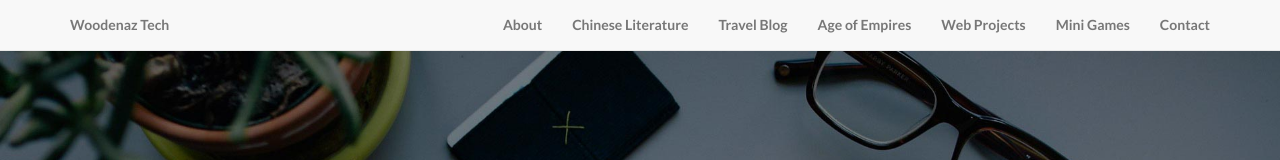
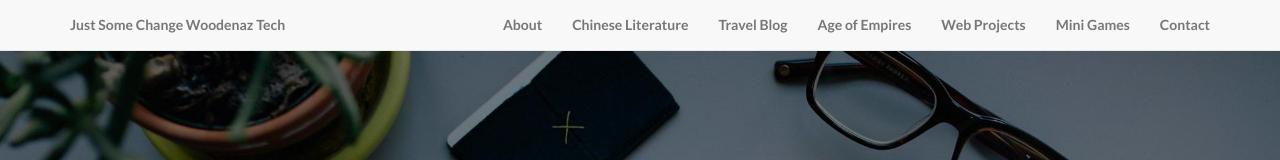
Before and after one commit to louixchan/woodenaz-web-project, a plain HTML site: page public/index.html in a window 1280 px wide. Shown: the top 160 px of the page. Drawn offline with Linux system fonts and the light colour scheme.

```diff
--- a/public/index.html
+++ b/public/index.html
@@ -46,7 +46,7 @@
                     <span class="icon-bar"></span>
                     <span class="icon-bar"></span>
                 </button>
-                <a class="navbar-brand topnav" href="#">Woodenaz Tech</a>
+                <a class="navbar-brand topnav" href="#">Just Some Change Woodenaz Tech</a>
             </div>
             <!-- Collect the nav links, forms, and other content for toggling -->
             <div class="collapse navbar-collapse" id="bs-example-navbar-collapse-1">
```
